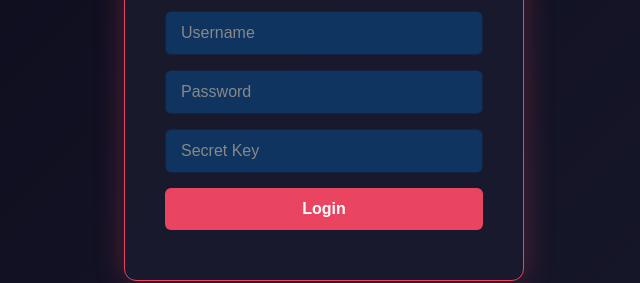
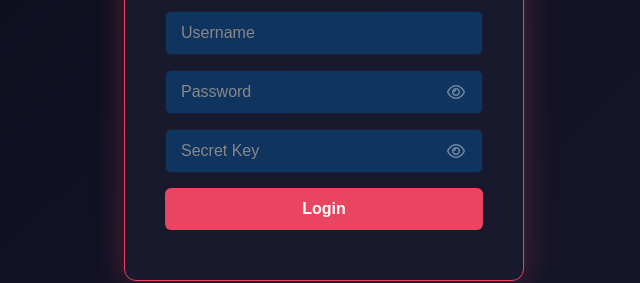
Before and after one commit to Charan-2004/ephemeral-chat, a website: page public/admin/index.html in a window 1280 px wide. Shown: the part 309-592 px from the top of the page, 316-956 px from the left. Drawn offline with nearby package versions, Linux system fonts and the light colour scheme; no server answers.

Commit message:
feat: add password show/hide eye toggle buttons

```diff
--- a/public/admin/admin.css
+++ b/public/admin/admin.css
@@ -494,3 +494,39 @@ body {
   font-size: 0.9rem;
   font-weight: 500;
 }
+
+/* =========================================
+   PASSWORD VISIBILITY TOGGLE BUTTON STYLES
+   ========================================= */
+.admin-input-wrapper {
+  position: relative;
+  width: 100%;
+  margin-bottom: 15px;
+}
+
+.admin-input-wrapper input {
+  width: 100%;
+  margin-bottom: 0 !important; /* Spacing handled by wrapper */
+  padding-right: 40px !important; /* Space for the eye icon */
+}
+
+.password-toggle-btn {
+  position: absolute;
+  right: 15px;
+  top: 50%;
+  transform: translateY(-50%);
+  cursor: pointer;
+  color: rgba(255, 255, 255, 0.4);
+  transition: color 0.2s ease, transform 0.2s ease;
+  z-index: 10;
+  display: flex;
+  align-items: center;
+  justify-content: center;
+  width: 24px;
+  height: 24px;
+}
+
+.password-toggle-btn:hover {
+  color: #fff;
+  transform: translateY(-50%) scale(1.1);
+}
--- a/public/admin/admin.js
+++ b/public/admin/admin.js
@@ -502,3 +502,23 @@ if (adminChatInput) {
         }
     });
 }
+
+// ============================================
+// PASSWORD VISIBILITY TOGGLE HELPER
+// ============================================
+function togglePasswordVisibility(inputId, btnEl) {
+    const input = document.getElementById(inputId);
+    if (!input) return;
+    const icon = btnEl.querySelector('i');
+    if (!icon) return;
+
+    if (input.type === 'password') {
+        input.type = 'text';
+        icon.classList.remove('fa-eye');
+        icon.classList.add('fa-eye-slash');
+    } else {
+        input.type = 'password';
+        icon.classList.remove('fa-eye-slash');
+        icon.classList.add('fa-eye');
+    }
+}
--- a/public/admin/index.html
+++ b/public/admin/index.html
@@ -15,9 +15,17 @@
         <div class="login-card">
             <h1><i class="fas fa-shield-alt"></i> Admin Access</h1>
             <form id="admin-login-form">
-                <input type="text" id="admin-user" placeholder="Username" required>
-                <input type="password" id="admin-pass" placeholder="Password" required>
-                <input type="password" id="admin-secret" placeholder="Secret Key" required>
+                <div class="admin-input-wrapper">
+                    <input type="text" id="admin-user" placeholder="Username" required>
+                </div>
+                <div class="admin-input-wrapper">
+                    <input type="password" id="admin-pass" placeholder="Password" required>
+                    <span class="password-toggle-btn" onclick="togglePasswordVisibility('admin-pass', this)"><i class="far fa-eye"></i></span>
+                </div>
+                <div class="admin-input-wrapper">
+                    <input type="password" id="admin-secret" placeholder="Secret Key" required>
+                    <span class="password-toggle-btn" onclick="togglePasswordVisibility('admin-secret', this)"><i class="far fa-eye"></i></span>
+                </div>
                 <button type="submit" class="btn">Login</button>
                 <p id="login-error" class="error"></p>
             </form>
--- a/public/style.css
+++ b/public/style.css
@@ -2472,7 +2472,7 @@ body::before {
   background: rgba(10, 10, 12, 0.75);
   border: 1px solid rgba(255, 255, 255, 0.2);
   border-radius: 14px;
-  padding: 0 18px;
+  padding: 0 45px 0 18px;
   color: #fff;
   outline: none;
   font-size: 0.95rem;
@@ -3406,3 +3406,27 @@ body::before {
   background: rgba(255, 215, 0, 0.15);
   color: #ffd700;
 }
+
+/* =========================================
+   PASSWORD VISIBILITY TOGGLE BUTTON STYLES
+   ========================================= */
+.password-toggle-btn {
+  position: absolute;
+  right: 18px;
+  top: 50%;
+  transform: translateY(-50%);
+  cursor: pointer;
+  color: rgba(255, 255, 255, 0.4);
+  transition: color 0.2s ease, transform 0.2s ease;
+  z-index: 10;
+  display: flex;
+  align-items: center;
+  justify-content: center;
+  width: 24px;
+  height: 24px;
+}
+
+.password-toggle-btn:hover {
+  color: #fff;
+  transform: translateY(-50%) scale(1.1);
+}
```
Also changed, not shown: public/index.html (+2 -0 lines), public/script.js (+20 -0 lines).
